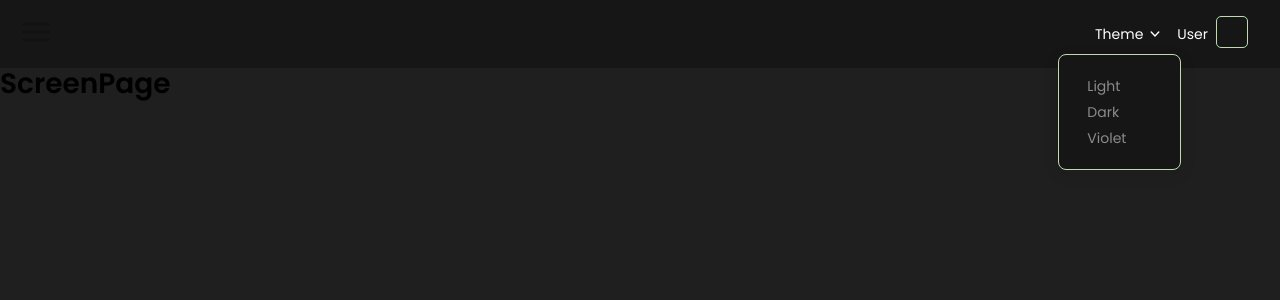
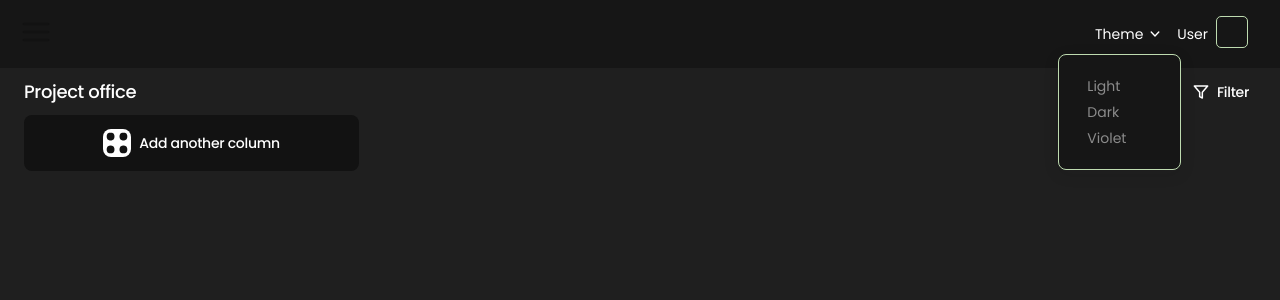
Before and after one commit to MoskaletsOleksandr/task-pro-team-project, a React (Create React App) app: page /task-pro-team-project/home/1 in a window 1280 px wide. Shown: the top 300 px of the page. Built offline with nearby package versions, Linux system fonts and the light colour scheme.

Commit message:
Add New Daschboard and Main Dashboard

```diff
--- a/src/components/GlobalStyles.jsx
+++ b/src/components/GlobalStyles.jsx
@@ -91,6 +91,10 @@ export const GlobalStyles = () => {
             --add-column-btn-bg-color: #121212;
             --add-column-btn-text-color: #ffffff;
             --add-column-btn-plus-bg-color: #ffffff;
+            --add-column-btn-plus-color: #121212; //vit
+            --new-dashboadr-text-color: #FFFFFF80; //vit
+            --new-dashboadr-text-accent-color: #BEDBB0;//vit
+
             //variables for HeaderDashboard
             --header-dashboard-title-color: #ffffff;
             --filter-text-color: #ffffffCC;
@@ -177,6 +181,10 @@ export const GlobalStyles = () => {
             --add-column-btn-bg-color: #ffffff;
             --add-column-btn-text-color: #161616;
             --add-column-btn-plus-bg-color: #161616;
+            --add-column-btn-plus-color: #ffffff; //vit
+            --new-dashboadr-text-color: #16161670; //vit
+            --new-dashboadr-text-accent-color: #BEDBB0; //vit
+
             //variables for HeaderDashboard
             --header-dashboard-title-color: #161616;
             --filter-text-color: #161616CC;
@@ -264,6 +272,10 @@ export const GlobalStyles = () => {
             --add-column-btn-bg-color: #ffffff;
             --add-column-btn-text-color: #161616;
             --add-column-btn-plus-bg-color: #5255BC;
+            --add-column-btn-plus-color: #FFFFFF; //vit
+            --new-dashboadr-text-color: #16161670; //vit
+            --new-dashboadr-text-accent-color: #5255BC; //vit
+
             //variables for HeaderDashboard
             --header-dashboard-title-color: #161616;
             --filter-text-color: #161616CC;
--- /dev/null
+++ b/src/components/MainDashboard/MainDashboard.js
@@ -0,0 +1,47 @@
+import React from 'react';
+
+import {
+  Section,
+  SectionTitle,
+  BtnFilters,
+  SvgIconFilters,
+  BtnAddColumn,
+  Title,
+  SvgIconPlus,
+} from './MainDashboard.styled';
+
+import sprite from '../../images/sprite.svg';
+
+const MainDashboard = () => {
+  const handleFilters = e => {
+    alert('Handel Button Filters');
+  };
+
+  const handleAddNewColumn = e => {
+    alert('Handel Button Add New Column');
+  };
+
+  return (
+    <Section>
+      <SectionTitle>
+        <Title>Project office</Title>
+
+        <BtnFilters type="submit" onClick={handleFilters}>
+          <SvgIconFilters>
+            + <use href={sprite + '#icon-filter'}></use>
+          </SvgIconFilters>
+          Filter
+        </BtnFilters>
+      </SectionTitle>
+
+      <BtnAddColumn type="submit" onClick={handleAddNewColumn}>
+        <SvgIconPlus>
+          + <use href={sprite + '#icon-Project'}></use>
+        </SvgIconPlus>
+        Add another column
+      </BtnAddColumn>
+    </Section>
+  );
+};
+
+export default MainDashboard;
--- /dev/null
+++ b/src/components/MainDashboard/MainDashboard.styled.js
@@ -0,0 +1,78 @@
+import styled from '@emotion/styled';
+
+export const Section = styled.section`
+  padding: 0px 24px;
+`;
+export const SectionTitle = styled.div`
+  display: flex;
+`;
+
+export const BtnFilters = styled.button`
+  display: flex;
+  justify-content: center;
+  align-items: center;
+  width: 70px;
+  height: 20px;
+  margin-top: 14px;
+  margin-left: auto;
+
+  font-family: Poppins;
+  font-weight: 500;
+  font-size: 14px;
+  line-height: 21px;
+  letter-spacing: -0.02em;
+  color: var(--add-column-btn-text-color);
+
+  border: none;
+  background-color: var(--screens-page-bg-color);
+  cursor: pointer;
+`;
+
+export const SvgIconFilters = styled.svg`
+  margin-right: 8px;
+  width: 16px;
+  height: 16px;
+  stroke: var(--add-column-btn-text-color);
+  fill: var(--screens-page-bg-color);
+`;
+
+export const Title = styled.h1`
+  padding: 10px 0px;
+
+  font-family: Poppins;
+  font-weight: 500;
+  font-size: 18px;
+  line-height: 27px;
+  letter-spacing: -0.02em;
+  color: var(--add-column-btn-text-color);
+`;
+
+export const BtnAddColumn = styled.button`
+  display: flex;
+  justify-content: center;
+  align-items: center;
+  width: 335px;
+  height: 56px;
+
+  font-family: Poppins;
+  font-weight: 500;
+  font-size: 14px;
+  line-height: 21px;
+  letter-spacing: -0.02em;
+  color: var(--add-column-btn-text-color);
+
+  border: none;
+  border-radius: 8px;
+  background: var(--add-column-btn-bg-color);
+
+  cursor: pointer;
+`;
+
+export const SvgIconPlus = styled.svg`
+  margin-right: 8px;
+  width: 28px;
+  height: 28px;
+  fill: var(--add-column-btn-plus-color);
+  border-radius: 8px;
+  background-color: var(--add-column-btn-plus-bg-color);
+`;
--- /dev/null
+++ b/src/components/NewDashboard/NewDashBoard.styled.js
@@ -0,0 +1,29 @@
+import styled from '@emotion/styled';
+
+export const Section = styled.section`
+  padding: 0px 24px;
+  background-color: var(--screens-page-bg-color);
+`;
+
+export const InfoContainer = styled.div`
+  height: 100vh;
+  widows: 100vh;
+  display: flex;
+  justify-content: center;
+  align-items: center;
+`;
+
+export const InfoText = styled.p`
+  width: 486px;
+  font-family: Poppins;
+  font-weight: normal;
+  font-size: 14px;
+  line-height: 18px;
+  letter-spacing: -0.02em;
+  /* color: var(--add-column-btn-text-color); */
+  color: var(--new-dashboadr-text-color);
+`;
+
+export const InfoTextAccent = styled.span`
+  color: var(--new-dashboadr-text-accent-color);
+`;
--- /dev/null
+++ b/src/components/NewDashboard/NewDashboard.js
@@ -0,0 +1,40 @@
+import React from 'react';
+import {
+  Section,
+  InfoText,
+  InfoTextAccent,
+  InfoContainer,
+} from './NewDashBoard.styled';
+import sprite from '../../images/sprite.svg';
+
+import {
+  BtnFilters,
+  SvgIconFilters,
+} from '../MainDashboard/MainDashboard.styled';
+
+const NewDashboard = () => {
+  const handleFilters = e => {
+    alert('Handel Button Filters');
+  };
+
+  return (
+    <Section>
+      <BtnFilters type="submit" onClick={handleFilters}>
+        <SvgIconFilters>
+          + <use href={sprite + '#icon-filter'}></use>
+        </SvgIconFilters>
+        Filter
+      </BtnFilters>
+      <InfoContainer>
+        <InfoText>
+          Before starting your project, it is essential
+          <InfoTextAccent> to create a board </InfoTextAccent>to visualize and
+          track all the necessary tasks and milestones. This board serves as a
+          powerful tool to organize the workflow and ensure effective
+          collaboration among team members.
+        </InfoText>
+      </InfoContainer>
+    </Section>
+  );
+};
+export default NewDashboard;
--- a/src/pages/ScreenPage/ScreenPage.jsx
+++ b/src/pages/ScreenPage/ScreenPage.jsx
@@ -1,4 +1,9 @@
+import NewDashboard from '../../components/NewDashboard/NewDashboard';
+import MainDashboard from '../../components/MainDashboard/MainDashboard';
+
 const ScreenPage = () => {
-  return <h1>ScreenPage</h1>;
+  const isVisibleMainDashboard = true;
+
+  return isVisibleMainDashboard ? <MainDashboard /> : <NewDashboard />;
 };
 export default ScreenPage;
```
